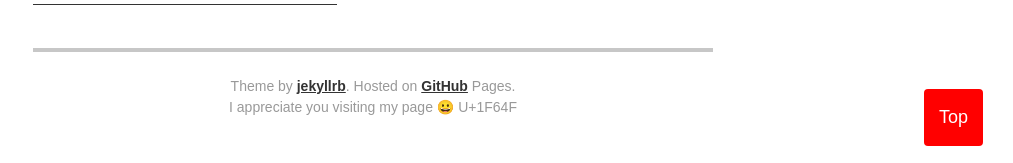
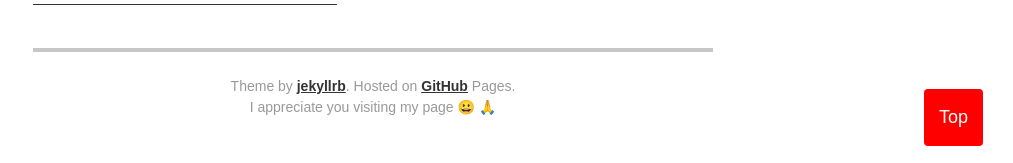
Before and after one commit to ttariqaziz/ttariqaziz.github.io, a Jekyll site: the page built from index.html, in a window 1280 px wide and 900 px high, scrolled down 2581 px. Shown: the part 734-897 px from the top of the window, without its empty margins (267-1280 px from the left). Built offline with Jekyll 4.4.1, drawn with Linux system fonts in a browser that asks for light colours.

Commit message:
Update resume.html

```diff
--- a/_layouts/resume.html
+++ b/_layouts/resume.html
@@ -165,7 +165,7 @@
 
       <footer class="page-footer">
         <p class="footer-line">Theme by <a href="https://jekyllrb.com/">jekyllrb</a>. Hosted on <a href="https://github.com/ttariqaziz/ttariqaziz.github.io">GitHub</a> Pages.</p>
-        <p class="footer-line">I appreciate you visiting my page &#128512 U+1F64F</p>
+        <p class="footer-line">I appreciate you visiting my page &#128512 🙏</p>
       </footer>
 
     </div>
```
